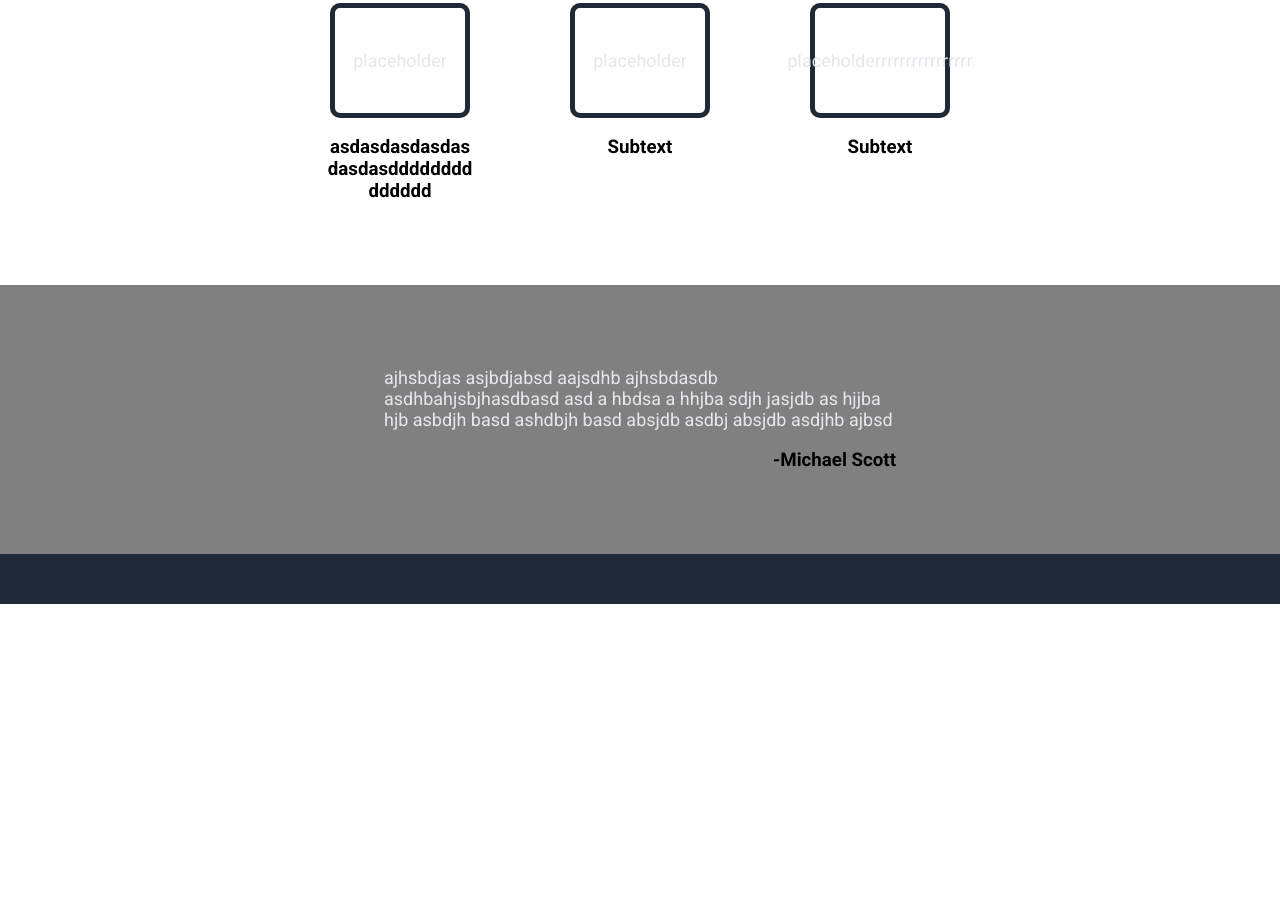
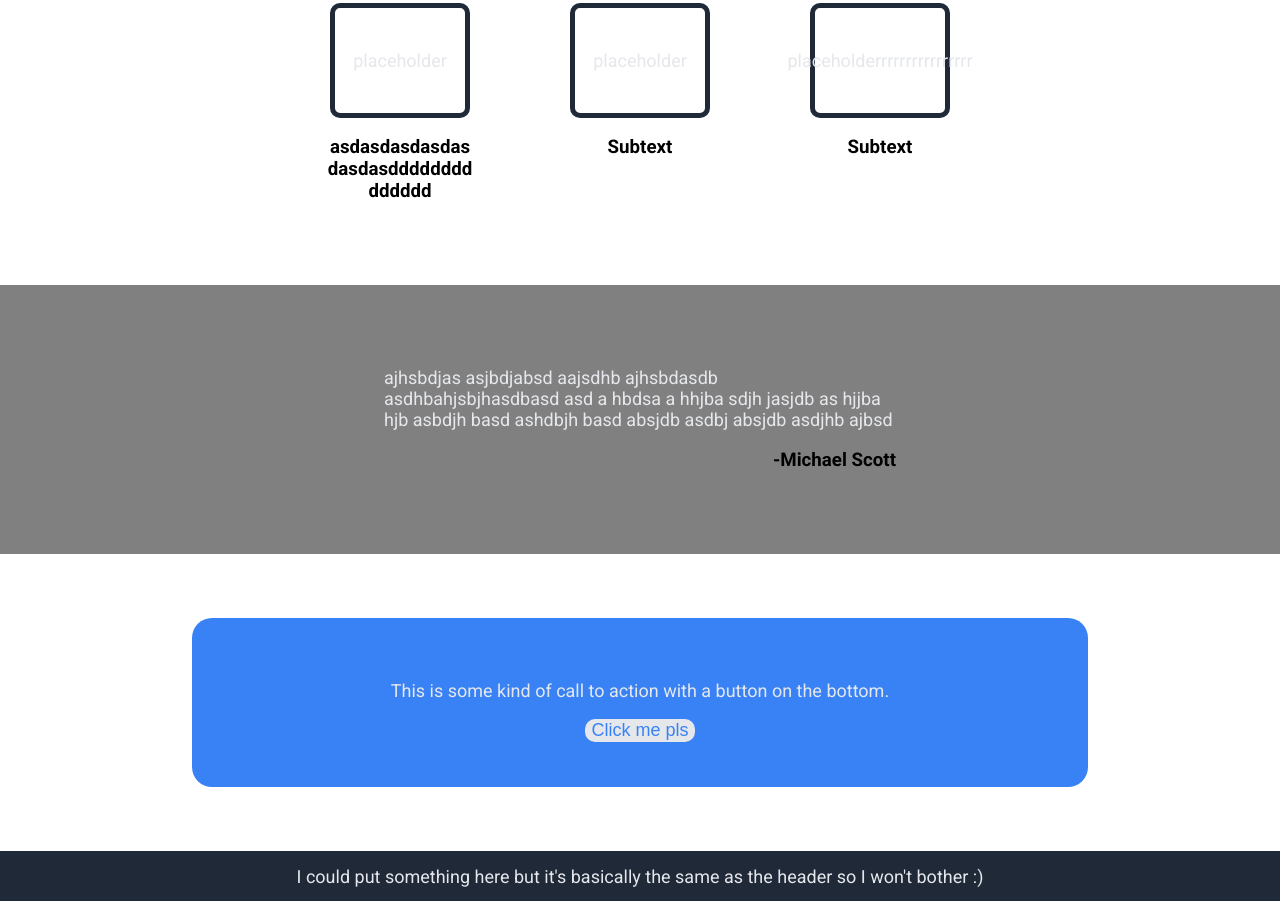
Before and after one commit to vbojcev/odin-Landing-Page, a plain HTML site: page index.html in a window 1280 px wide. Shown: the part 677-1578 px from the top of the page. Before the commit the page ends 1281 px from the top, so only its background shows below. Drawn offline with Linux system fonts and the light colour scheme.

Commit message:
pretty much done

```diff
--- a/index.html
+++ b/index.html
@@ -57,10 +57,13 @@
       </div>
     </div>
     <div class="call">
-
+      <div class="blue-box">
+        <p>This is some kind of call to action with a button on the bottom.</p>
+        <button>Click me pls</button>
+      </div>
     </div>
     <div class="footer">
-
+      <p>I could put something here but it's basically the same as the header so I won't bother :)</p>
     </div>
   </body>
 </html>
--- a/style.css
+++ b/style.css
@@ -40,7 +40,7 @@ ul {
     padding: 0px;
 }
 
-.hero, .information, .quote-box {
+.hero, .information, .quote-box, .blue-box {
     display: flex;
     background-color: #1f2937;
     justify-content: space-between;
@@ -154,3 +154,35 @@ h2 {
 #credit {
     text-align: right;
 }
+
+.call {
+    background-color: white;
+    display: flex;
+    justify-content: center;
+    align-items: center;
+    padding: 15%;
+    padding-top: 5%;
+    padding-bottom: 5%;
+}
+
+.blue-box {
+    width: 100%;
+    height: 80%;
+    background-color: #3882f6;
+    display: flex;
+    flex-direction: column;
+    border-radius: 20px;
+}
+
+.call button {
+    color: #3882f6;
+    font-size: 18px;
+    background-color: #e5e7eb;
+    text-decoration: none;
+    border-radius: 10px;
+    border: none;
+}
+
+.footer {
+    justify-content: center;
+}
```
